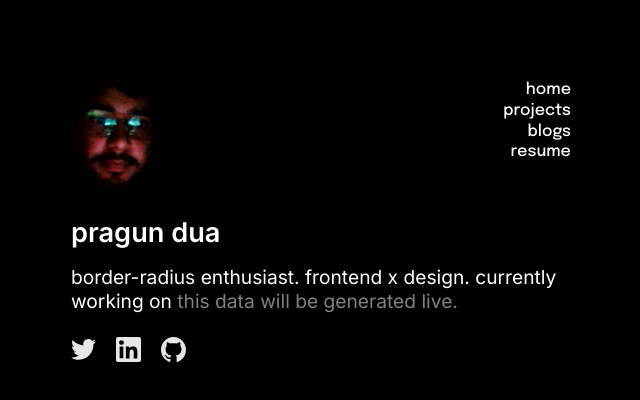
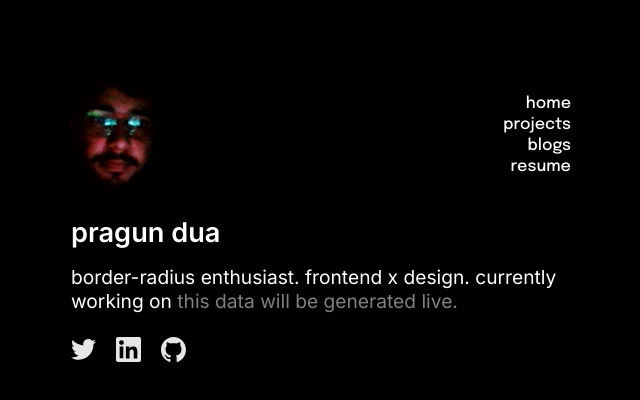
Before and after one commit to pragdua/new-portfolio, a React (Create React App) app: page / in a window 1280 px wide. Shown: the top 400 px of the page, without its empty margins (319-959 px from the left). Built offline with nearby package versions, Linux system fonts and the light colour scheme.

Commit message:
Update Navbar.styled.js

```diff
--- a/src/styles/Navbar.styled.js
+++ b/src/styles/Navbar.styled.js
@@ -32,7 +32,8 @@ export const StyledNavbar = styled.div`
 
     display: flex;
     justify-content: space-between;
-    align-items: flex-start;
+    /* align-items: flex-start; */
+    align-items: center;
     /* font-family: 'Inter', sans-serif; */
     font-family: 'Epilogue', sans-serif;
     font-weight: 500;
```
